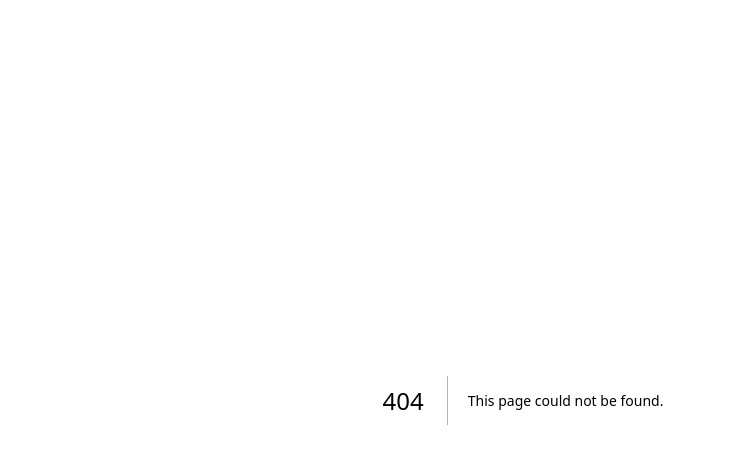
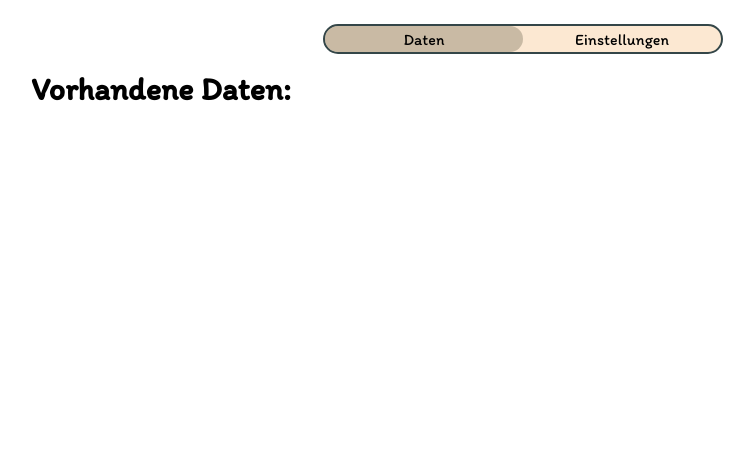
Before and after one commit to DigitaleWeltLibrary/quote-app-cms, a Next.js app: page /dashboard in a window 1280 px wide. Before the commit this address had no page. Shown: the top 464 px of the page, without its empty margins (117-871 px from the left). Built offline with nearby package versions, Linux system fonts and the light colour scheme; a web font is replaced by a local one.

Commit message:
toogle page in backend

```diff
--- /dev/null
+++ b/src/app/components/TogglePage.jsx
@@ -0,0 +1,10 @@
+import style from "../scss/components/togglepage.module.scss";
+
+export default function TogglePage({ site, change }) {
+  return (
+    <section className={site ? `${style.toggle} ${style.data}` : style.toggle}>
+      <span onClick={() => change(true)}>Daten</span>
+      <span onClick={() => change(false)}>Einstellungen</span>
+    </section>
+  );
+}
--- /dev/null
+++ b/src/app/dashboard/page.jsx
@@ -0,0 +1,15 @@
+"use client";
+
+import react, { useState } from "react";
+import TogglePage from "../components/TogglePage";
+
+export default function Dashboard() {
+  const [data, changepage] = useState(true);
+
+  return (
+    <main>
+      <TogglePage site={data} change={changepage} />
+      <h1>{data ? "Vorhandene Daten:" : "Einstellungen"}</h1>
+    </main>
+  );
+}
--- /dev/null
+++ b/src/app/scss/components/togglepage.module.scss
@@ -0,0 +1,37 @@
+@import "../var.scss";
+
+.toggle {
+  margin: 1rem auto;
+  max-width: 400px;
+  border: 2px solid $dark;
+  background: rgb($light, 0.75);
+  height: 30px;
+  border-radius: 2rem;
+  display: grid;
+  grid-template-columns: repeat(2, 1fr);
+  overflow: hidden;
+  position: relative;
+
+  &::before {
+    content: "";
+    z-index: -1;
+    position: absolute;
+    height: 100%;
+    width: 50%;
+    left: 50%;
+    background: $dark;
+    border-radius: 2rem;
+    transition: 500ms all;
+  }
+  &.data::before {
+    left: 0%;
+  }
+  span {
+    display: grid;
+    place-items: center;
+    width: 100%;
+    height: 100%;
+    cursor: pointer;
+    font-family: "itim";
+  }
+}
```
Also changed, not shown: 1 other file (tests, documents, lock files or other folders).
